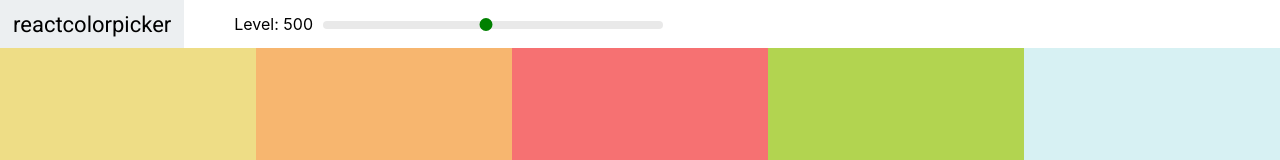
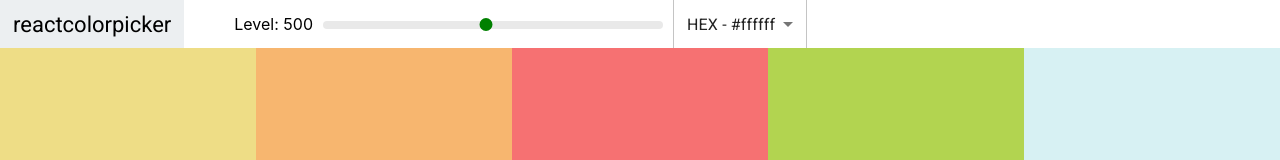
Before and after one commit to Dobes9/udemy-react-the-color-app, a React (Create React App) app: page / in a window 1280 px wide. Shown: the top 160 px of the page. Built offline with nearby package versions, Linux system fonts and the light colour scheme.

Commit message:
add select

```diff
--- a/src/Navbar.js
+++ b/src/Navbar.js
@@ -1,9 +1,15 @@
-import React from "react";
+import React, { useState } from "react";
+import { MenuItem, Select } from "@mui/material";
 import Slider from "rc-slider";
 import "rc-slider/assets/index.css";
 import "./Navbar.css";
 
-export default function Navbar({ level, changeLevel }) {
+export default function Navbar({ level, changeLevel, changeFormat }) {
+  const [format, setFormat] = useState("hex");
+  const handleChange = (e) => {
+    setFormat(e.target.value);
+    changeFormat(e.target.value);
+  };
   return (
     <header className="Navbar">
       <div className="logo">
@@ -21,6 +27,13 @@
           />
         </div>
       </div>
+      <div className="select-container">
+        <Select value={format} onChange={handleChange}>
+          <MenuItem value="hex">HEX - #ffffff</MenuItem>
+          <MenuItem value="rgb">RBG - rgb(255,255,255)</MenuItem>
+          <MenuItem value="rgba">RGBA - rgba(255,255,255,1.0)</MenuItem>
+        </Select>
+      </div>
     </header>
   );
 }
--- a/src/Palette.js
+++ b/src/Palette.js
@@ -6,17 +6,25 @@
 export default function Palette({ palette }) {
   const { paletteName, id, emoji, colors } = palette;
   const [level, setLevel] = useState(500);
+  const [format, setFormat] = useState("hex");
   const changeLevel = (newLevel) => {
     setLevel(newLevel);
   };
+  const changeFormat = (val) => {
+    setFormat(val);
+  };
   const colorBoxes = () => {
     return colors[level].map((color) => (
-      <ColorBox background={color.hex} key={color.name} name={color.name} />
+      <ColorBox background={color[format]} key={color.name} name={color.name} />
     ));
   };
   return (
     <div className="Palette">
-      <Navbar level={level} changeLevel={changeLevel} />
+      <Navbar
+        level={level}
+        changeLevel={changeLevel}
+        changeFormat={changeFormat}
+      />
       {/* Navbar goes here */}
       <div className="Palette-colors">{colorBoxes()}</div>
       {/* footer */}
```
